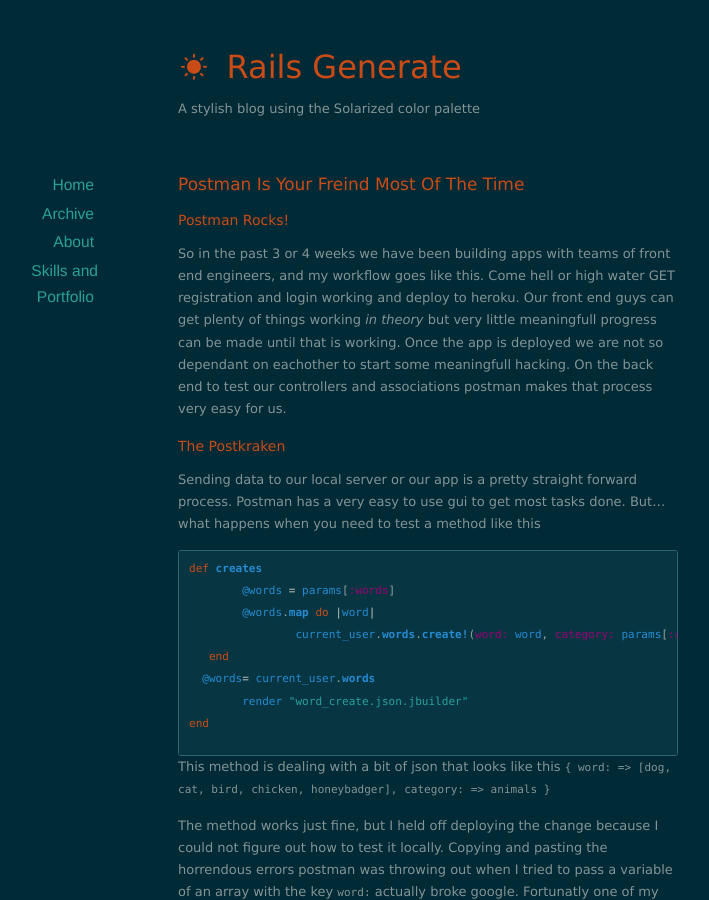
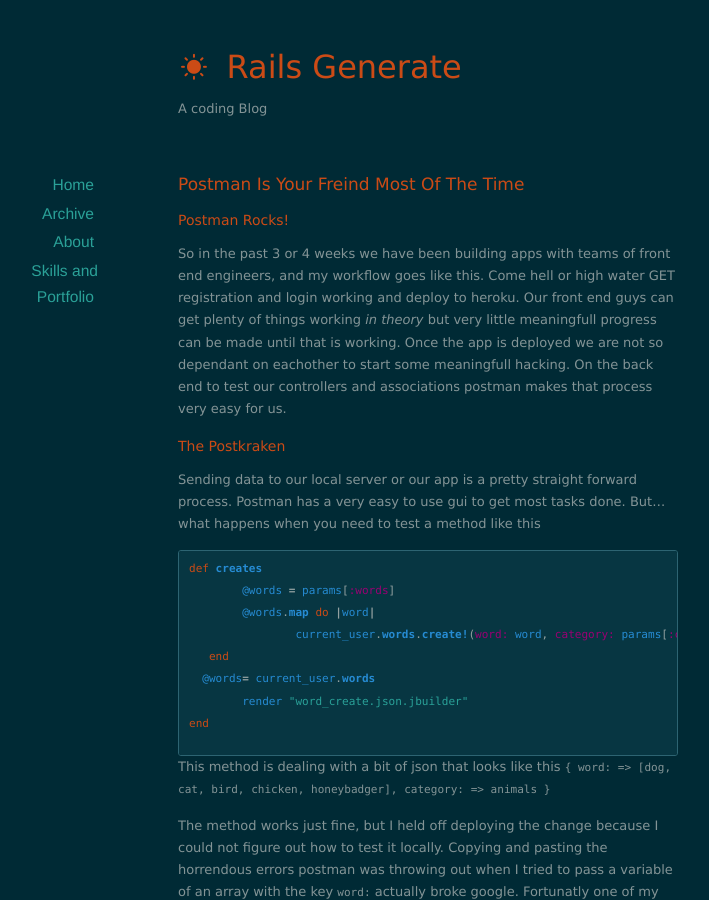
Before and after one commit to calderete/blog.github.io, a Jekyll site: the page built from index.html, in a window 1280 px wide and 900 px high. Shown: the whole window, without its empty margins (212-921 px from the left). Built offline with Jekyll 4.4.1, drawn with Linux system fonts in a browser that asks for light colours; nearby versions of some CDN libraries; the list of posts is cut into pages by our own code.

Commit message:
now we are getting somewhere

```diff
--- a/_config.yml
+++ b/_config.yml
@@ -1,7 +1,7 @@
 title: Rails Generate
 name: Rails Generate
 url: http://example.org
-description: A stylish blog using the Solarized color palette
+description: A coding Blog
 
 permalink: /:year/:month/:day/:title/
 paginate: 10
--- a/_layouts/default.html
+++ b/_layouts/default.html
@@ -3,7 +3,7 @@
 <head>
 
   <meta charset="UTF-8">
-  <title>{{ page.title }}</title>
+  <title>Rails Generate</title>
   <meta name="viewport" content="width=device-width">
 
   <!--[if lt IE 9]>
```
